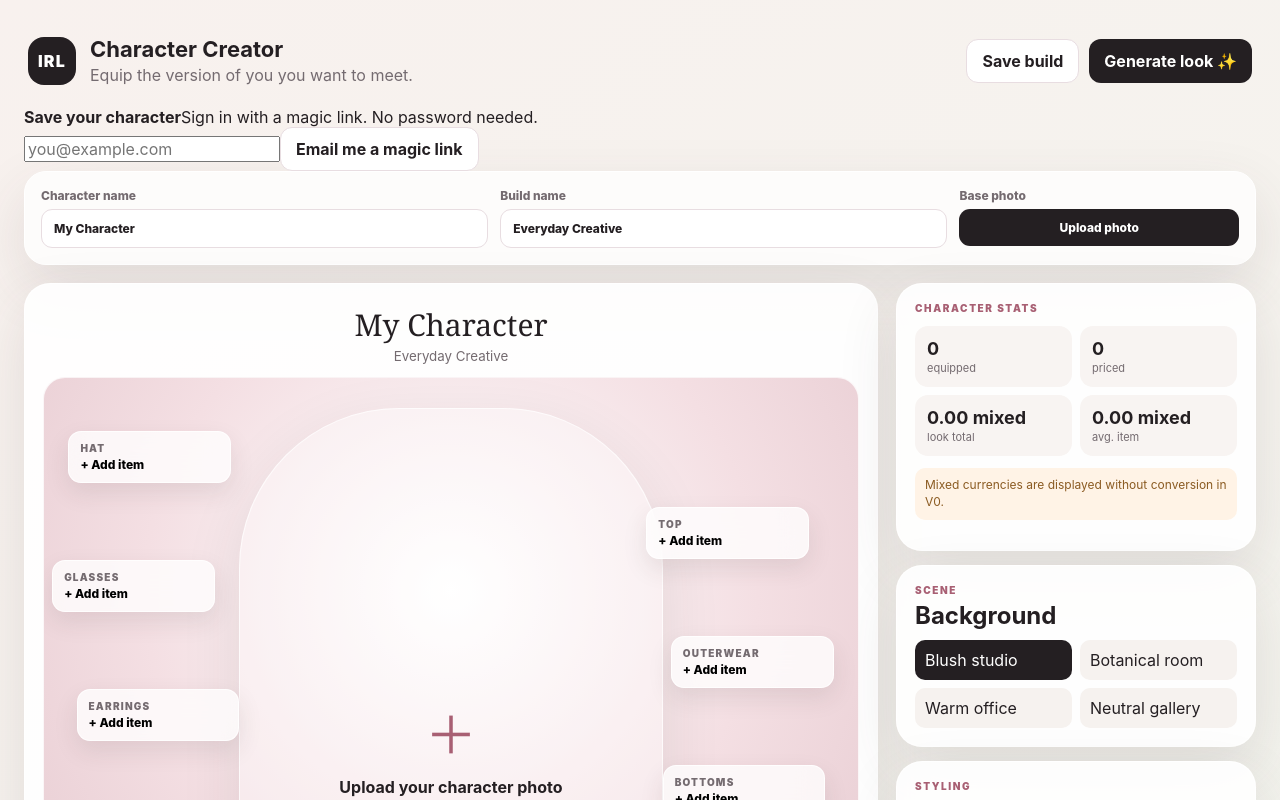
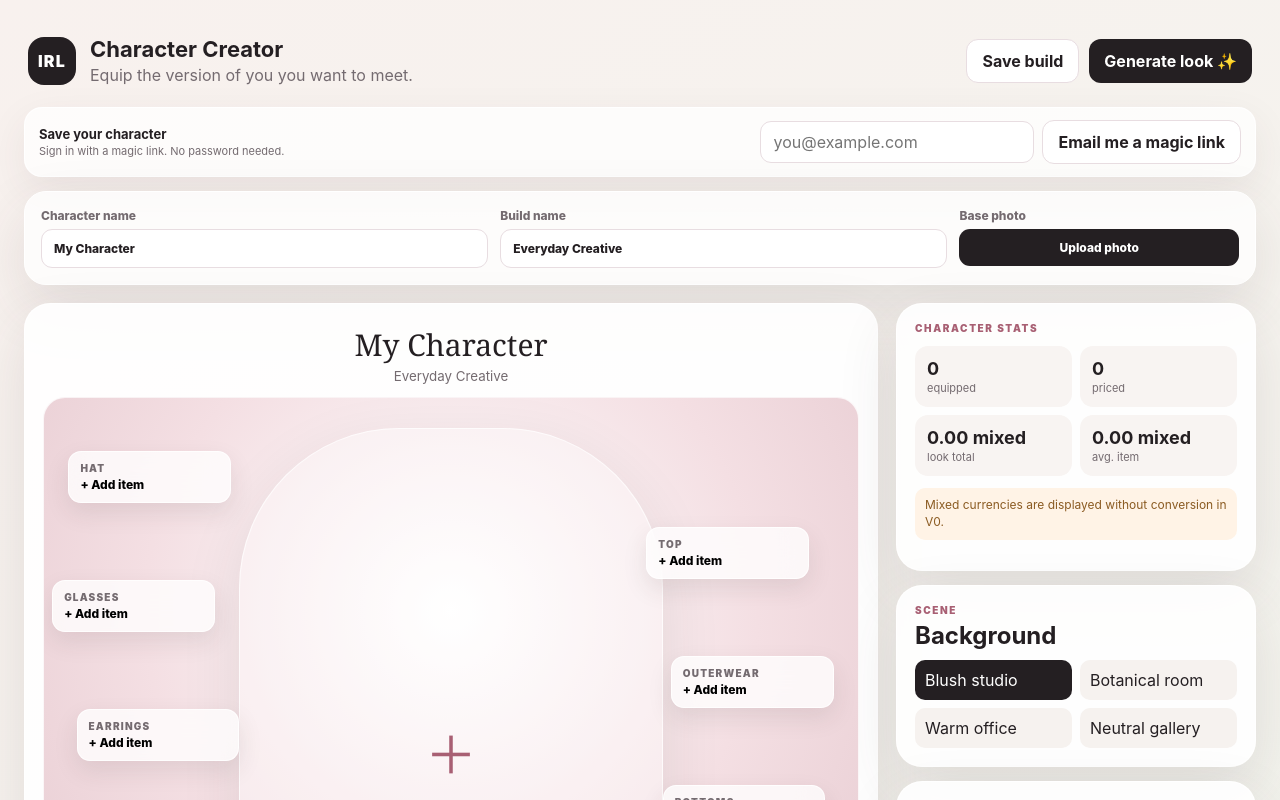
Before and after one commit to SynapseWorks/IRLCharacterCreator, a Next.js app: page / in a window 1280 px wide. Shown: the top 800 px of the page. Built offline with nearby package versions, Linux system fonts and the light colour scheme; no server answers.

Commit message:
Use scoped styles for authentication panel

```diff
--- a/components/AuthPanel.tsx
+++ b/components/AuthPanel.tsx
@@ -3,6 +3,7 @@
 import { type FormEvent, useEffect, useState } from "react";
 import type { User } from "@supabase/supabase-js";
 import { getSupabaseBrowserClient, isSupabaseConfigured } from "@/lib/supabase-browser";
+import styles from "./AuthPanel.module.css";
 
 type AuthPanelProps = {
   onUserChange?: (user: User | null) => void;
@@ -71,7 +72,7 @@ export function AuthPanel({ onUserChange }: AuthPanelProps) {
 
   if (!configured || !supabase) {
     return (
-      <section className="auth-panel auth-panel-muted">
+      <section className={`${styles.panel} ${styles.muted}`}>
         <div>
           <strong>Guest prototype</strong>
           <span>Add the Supabase environment variables to enable accounts and cloud saves.</span>
@@ -82,7 +83,7 @@ export function AuthPanel({ onUserChange }: AuthPanelProps) {
 
   if (user) {
     return (
-      <section className="auth-panel">
+      <section className={styles.panel}>
         <div>
           <strong>Cloud save on</strong>
           <span>{user.email ?? "Signed in"}</span>
@@ -93,16 +94,16 @@ export function AuthPanel({ onUserChange }: AuthPanelProps) {
   }
 
   return (
-    <section className="auth-panel">
+    <section className={styles.panel}>
       <div>
         <strong>Save your character</strong>
         <span>Sign in with a magic link. No password needed.</span>
       </div>
-      <form className="auth-form" onSubmit={requestMagicLink}>
+      <form className={styles.form} onSubmit={requestMagicLink}>
         <input type="email" value={email} onChange={(event) => setEmail(event.target.value)} placeholder="you@example.com" required />
         <button className="secondary-button" disabled={busy}>{busy ? "Sending…" : "Email me a magic link"}</button>
       </form>
-      {message && <small className="auth-message">{message}</small>}
+      {message && <small className={styles.message}>{message}</small>}
     </section>
   );
 }
```
